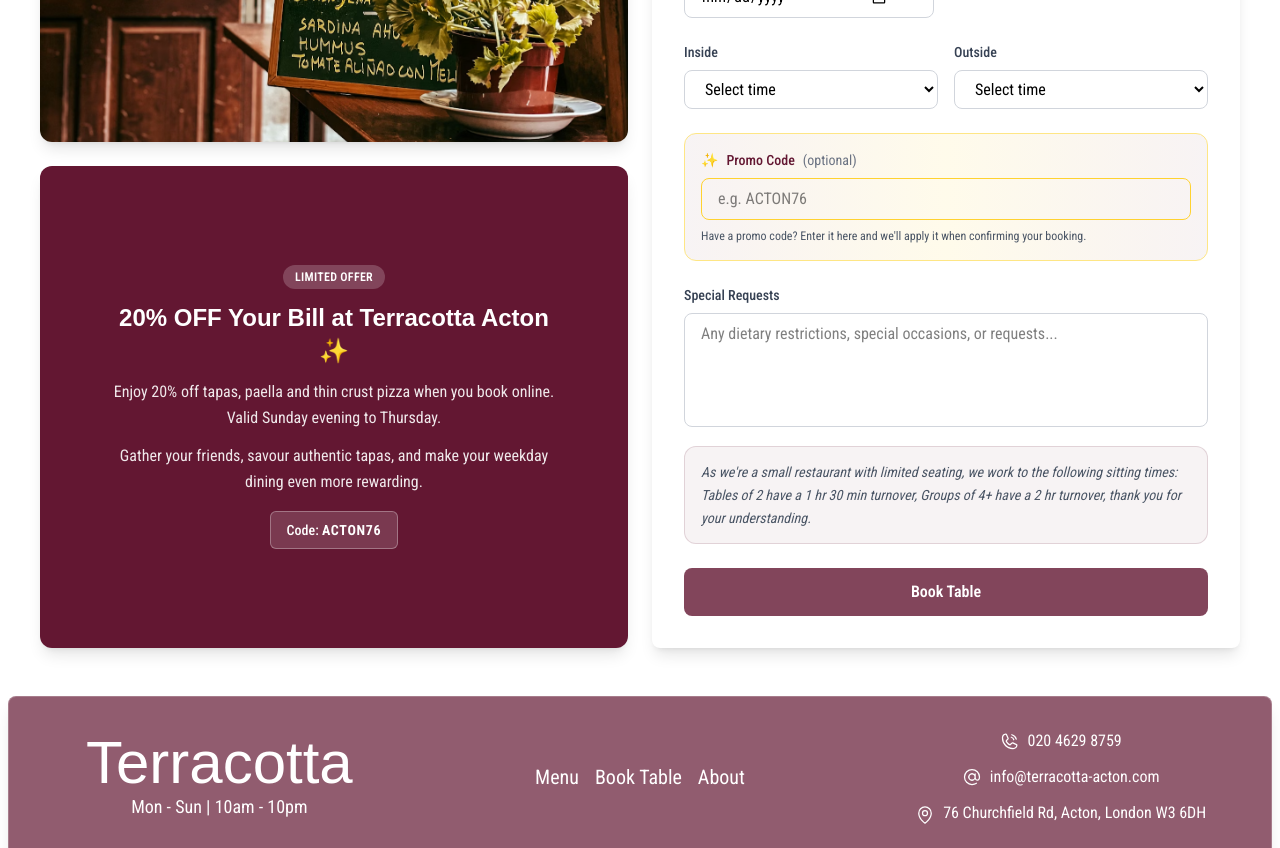
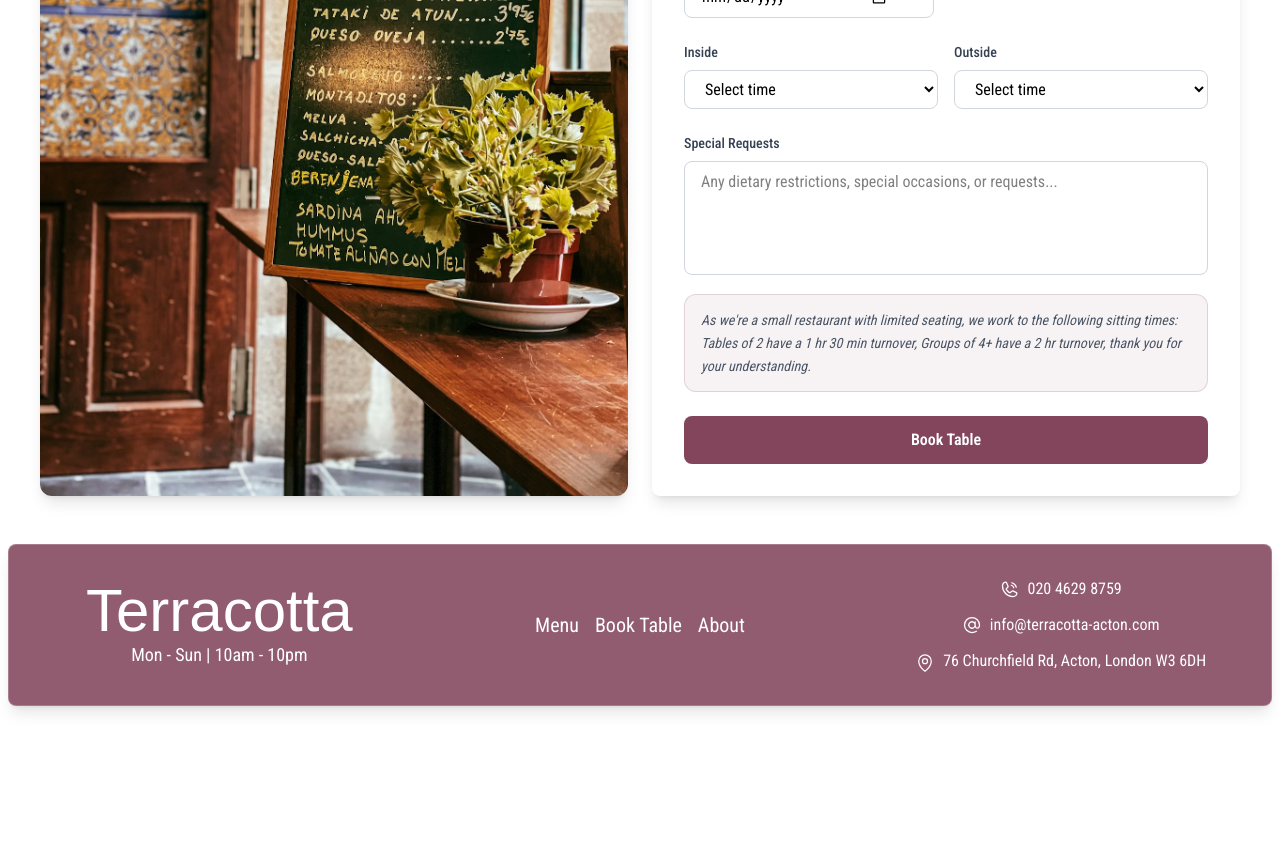
Before and after one commit to Liam-Key24/terracotta, a Next.js app: page / in a window 1280 px wide. Shown: the part 1020-1868 px from the top of the page. After the commit the page ends 1734 px from the top, so only its background shows below. Built offline with nearby package versions, Linux system fonts and the light colour scheme; a web font is replaced by a local one.

Commit message:
Remove offer promo card and reservation promo input.
Drop the homepage Limited Offer card and the optional promo code field from the guest form so the public restaurant site no longer surfaces the ACTON76 promotion.

Co-authored-by: $LiamK <Liam-Key24@users.noreply.github.com>

```diff
--- a/app/components/promoCard.tsx
+++ /dev/null
@@ -1,31 +0,0 @@
-'use client'
-
-type PromoCardProps = {
-  className?: string
-}
-
-export default function PromoCard({ className = '' }: PromoCardProps) {
-  return (
-    <div className={`rounded-xl overflow-hidden shadow-lg bg-[#631732] flex flex-col justify-center items-center text-center gap-2.5 sm:gap-3 p-5 sm:p-6 md:h-full md:min-h-0 md:p-8 md:gap-3 text-white ${className}`}>
-      <span className="text-[11px] sm:text-xs font-semibold tracking-wide uppercase bg-white/20 px-3 py-1 rounded-full">
-        Limited Offer
-      </span>
-
-      <h3 className="text-lg sm:text-xl md:text-2xl font-semibold leading-snug max-w-md">
-        20% OFF Your Bill at Terracotta Acton ✨
-      </h3>
-
-      <p className="text-sm sm:text-base text-white/90 leading-relaxed max-w-md">
-        Enjoy 20% off tapas, paella and thin crust pizza when you book online. Valid Sunday evening to Thursday.
-      </p>
-
-      <p className="hidden sm:block text-sm md:text-base text-white/90 leading-relaxed max-w-md">
-        Gather your friends, savour authentic tapas, and make your weekday dining even more rewarding.
-      </p>
-
-      <span className="text-sm font-medium bg-white/15 border border-white/30 rounded-md px-4 py-2 mt-0.5 sm:mt-1">
-        Code: <span className="font-bold tracking-wider">ACTON76</span>
-      </span>
-    </div>
-  )
-}
--- a/app/form/formlayout.tsx
+++ b/app/form/formlayout.tsx
@@ -38,7 +38,6 @@ export default function Form(){
         outsideTime: '',
         guests: '2',
         specialRequests: '',
-        promoCode: ''
     });
     const [isSubmitting, setIsSubmitting] = useState(false);
     const [submitStatus, setSubmitStatus] = useState<'idle' | 'success' | 'error'>('idle');
@@ -79,7 +78,6 @@ export default function Form(){
             location,
             guests: formData.guests,
             specialRequests: formData.specialRequests,
-            promoCode: formData.promoCode
         };
 
         try {
@@ -105,7 +103,6 @@ export default function Form(){
                     outsideTime: '',
                     guests: '2',
                     specialRequests: '',
-                    promoCode: ''
                 });
             } else {
                 setSubmitStatus('error');
@@ -255,26 +252,6 @@ export default function Form(){
                     </div>
                 </div>
 
-                <div className="p-3.5 sm:p-4 rounded-xl bg-gradient-to-r from-[#631732]/5 via-amber-50 to-[#631732]/5 border border-amber-200">
-                    <label htmlFor="promoCode" className="flex items-center gap-2 text-sm font-medium text-[#631732] mb-2">
-                        <span aria-hidden>✨</span>
-                        Promo Code <span className="text-gray-500 font-normal">(optional)</span>
-                    </label>
-                    <input
-                        type="text"
-                        id="promoCode"
-                        name="promoCode"
-                        value={formData.promoCode}
-                        onChange={handleChange}
-                        autoComplete="off"
-                        className="w-full px-4 py-3 sm:py-2 text-base border border-amber-300 rounded-lg uppercase tracking-wide focus:ring-2 focus:ring-[#9d2b52] focus:border-[#9d2b52] outline-none placeholder:normal-case placeholder:tracking-normal"
-                        placeholder="e.g. ACTON76"
-                    />
-                    <p className="mt-2 text-xs text-gray-600">
-                        Have a promo code? Enter it here and we&apos;ll apply it when confirming your booking.
-                    </p>
-                </div>
-
                 <div>
                     <label htmlFor="specialRequests" className="block text-sm font-medium text-gray-700 mb-2">
                         Special Requests
--- a/app/page.tsx
+++ b/app/page.tsx
@@ -3,18 +3,16 @@
 import HeroLanding from "./components/heroLanding";
 import Form from "./form/formlayout";
 import PictureComponent from "./components/pictureComponent";
-import PromoCard from "./components/promoCard";
 
 export default function Home() {
   return (
     <>
       <HeroLanding />
-      <section className="w-full grid grid-cols-1 gap-5 py-6 px-4 sm:px-6 md:grid-cols-2 md:grid-rows-2 md:items-stretch md:gap-6 md:py-8 md:px-8">
-        <PromoCard className="md:row-start-2 md:col-start-1 md:h-full md:min-h-0" />
-        <div className="md:row-start-1 md:row-span-2 md:col-start-2 md:flex md:flex-col md:h-full md:min-h-0">
+      <section className="w-full grid grid-cols-1 gap-5 py-6 px-4 sm:px-6 md:grid-cols-2 md:items-stretch md:gap-6 md:py-8 md:px-8">
+        <PictureComponent className="md:h-full md:min-h-0" />
+        <div className="md:flex md:flex-col md:h-full md:min-h-0">
           <Form />
         </div>
-        <PictureComponent className="md:row-start-1 md:col-start-1 md:h-full md:min-h-0" />
       </section>
     </>
   );
```
